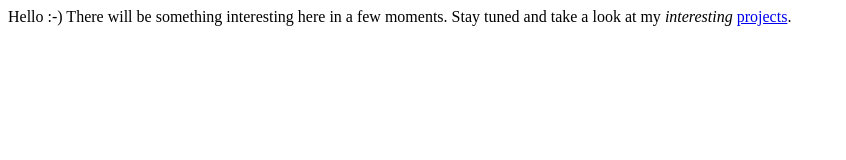
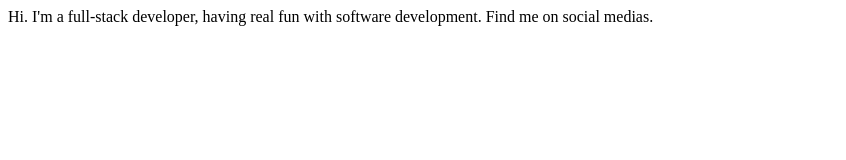
Before and after one commit to zdanowiczkonrad/zdanowiczkonrad.github.io, a plain HTML site: page index.html in a window 1280 px wide. Shown: the whole page, without its empty margins (0-846 px from the left). Drawn offline with Linux system fonts and the light colour scheme.

Commit message:
Updated texts.

```diff
--- a/index.html
+++ b/index.html
@@ -5,6 +5,7 @@
 	<title>Konrad Zdanowicz</title>
 </head>
 <body>
-	Hello :-) There will be something interesting here in a few moments. Stay tuned and take a look at my <em>interesting</em> <a href="http://github.com/zdanowiczkonrad" title="yeah, try a click on me">projects</a>.
+	Hi. I'm a full-stack developer, having real fun with software development. Find me on social medias.
+    <!-- this is push test actually -->
 </body>
 </html>
```
